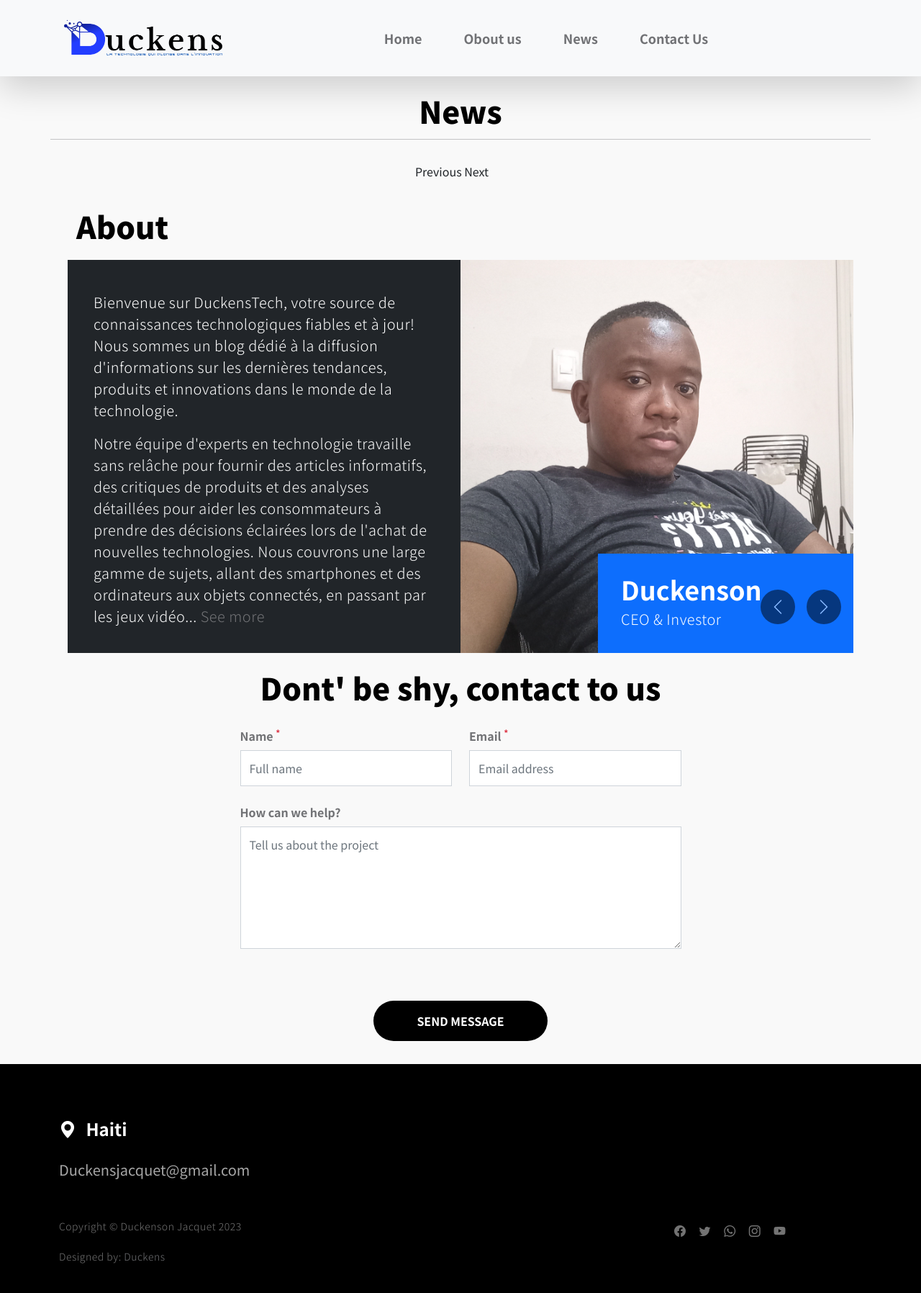
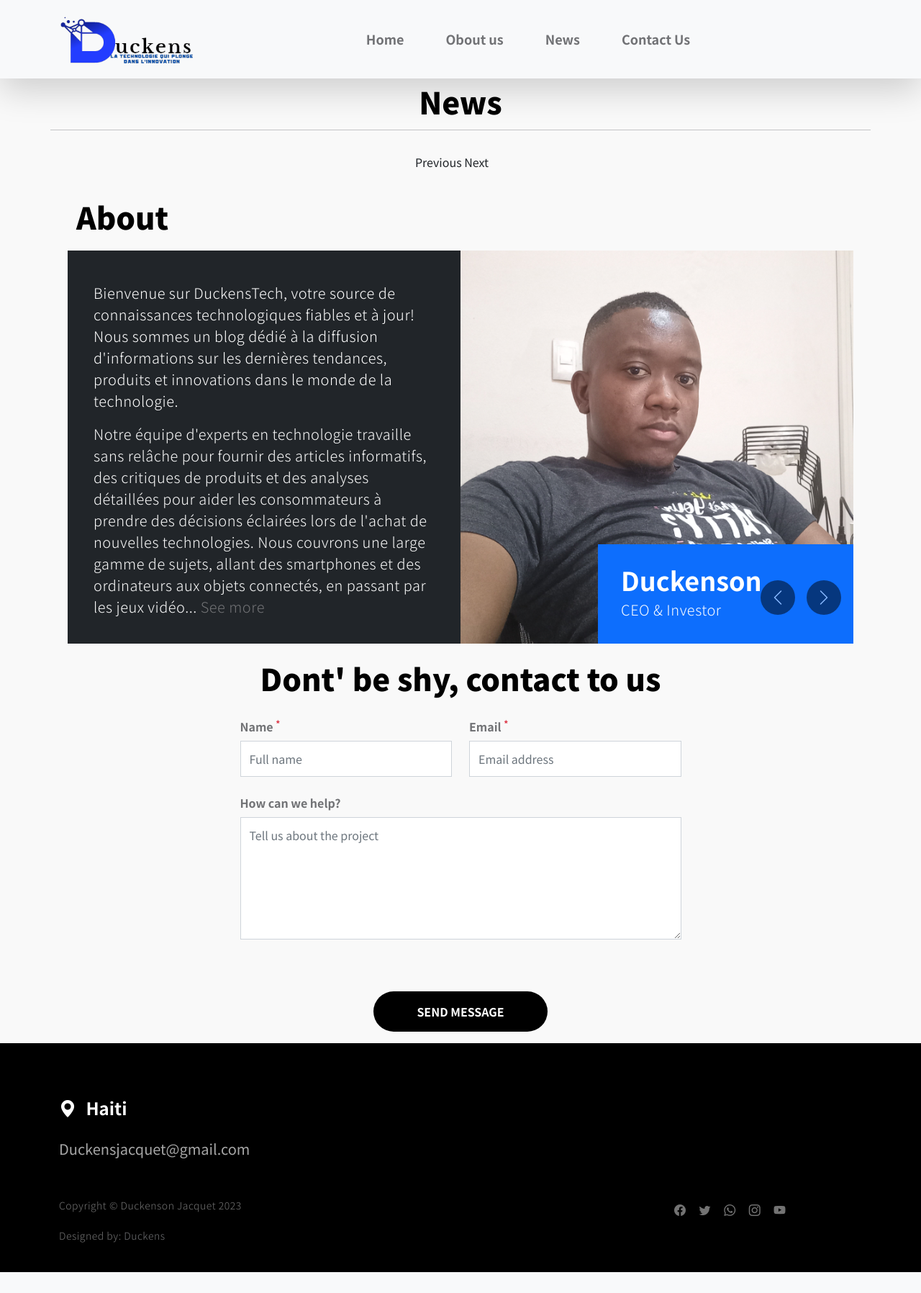
Before and after one commit to Duckens123/duckenstech, a Django app: template articles/templates/articles/index.html in a window 1280 px wide. Shown: the whole page at 72% size. After the commit the page ends 1767 px from the top, so only its background shows below. Run offline with Django 4.2, Linux system fonts and the light colour scheme; the template is opened without the code that fills it, so the values that code supplies are empty; some libraries are stand-ins or nearby versions.

Commit message:
Made some change in the disgn

```diff
--- a/articles/templates/articles/about.html
+++ b/articles/templates/articles/about.html
@@ -1,5 +1,5 @@
 {% load static %}
-<section class="section-padding pb-0" id="about">
+<section class="section-padding pb-0" id="aboutus">
   <div class="container mb-1 pb-lg-1">
     <div class="col-12">
       <h2 class="" data-aos="fade-up">About</h2>
--- a/articles/templates/articles/index.html
+++ b/articles/templates/articles/index.html
@@ -1,6 +1,6 @@
 {% extends 'articles/root.html' %}
 {% block body %}
-<section class="news section-padding" id="news">
+<section class="news" id="news">
     <div class="container">
       <div class="row">
         {% include 'articles/top_news.html' %}
--- a/articles/templates/articles/nav.html
+++ b/articles/templates/articles/nav.html
@@ -2,7 +2,7 @@
 <nav class="navbar navbar-expand-lg bg-light shadow-lg">
     <div class="container">
       <a class="navbar-brand" href="/">
-        <img src="{% static 'articles/images/logo2.png' %}" width="250" alt="" />
+        <img src="{% static 'articles/images/logo3.png' %}" width="200" alt="" />
       </a>
 
       <button
@@ -24,7 +24,7 @@
           </li>
 
           <li class="nav-item">
-            <a class="nav-link" href="/#about">Obout us</a>
+            <a class="nav-link" href="#aboutus">Obout us</a>
           </li>
 
           <li class="nav-item">
--- a/articles/templates/articles/top_news.html
+++ b/articles/templates/articles/top_news.html
@@ -17,10 +17,12 @@
         >
           <div class="carousel-inner">
             <div class="carousel-item active">
-              <img
+              <a href="{% url 'display_article' lastarticle.pk %}">
+                <img
                 src="{{lastarticle.imagethumbnail.url}}"
                 class="img-fluid team-image"
                 alt=""
+
               />
 
               <div class="team-thumb bg-primary">
@@ -28,9 +30,11 @@
                 <h6 class="text-white mb-0">{{lastarticle.title}}</h6>
                 <p class="text-secondary-white-color mb-0">{{lastarticle.datepublished}}</p>
               </div>
+              </a>
             </div>
             {% if most_read %}
-            <div class="carousel-item">
+            <a href="{% url 'display_article' most_read.pk %}">
+              <div class="carousel-item">
                 <img
                   src="{{most_read.imagethumbnail.url}}"
                   class="img-fluid team-image news-image"
@@ -43,6 +47,8 @@
                   <p class="text-secondary-white-color mb-0">{{most_read.datepublished}}</p>
                 </div>
               </div>
+
+            </a>
             {% endif %}
           </div>
 
```
Also changed, not shown: articles/templates/articles/display_article.html (+5 -2 lines), articles/static/articles/images/logo3.png (added).
